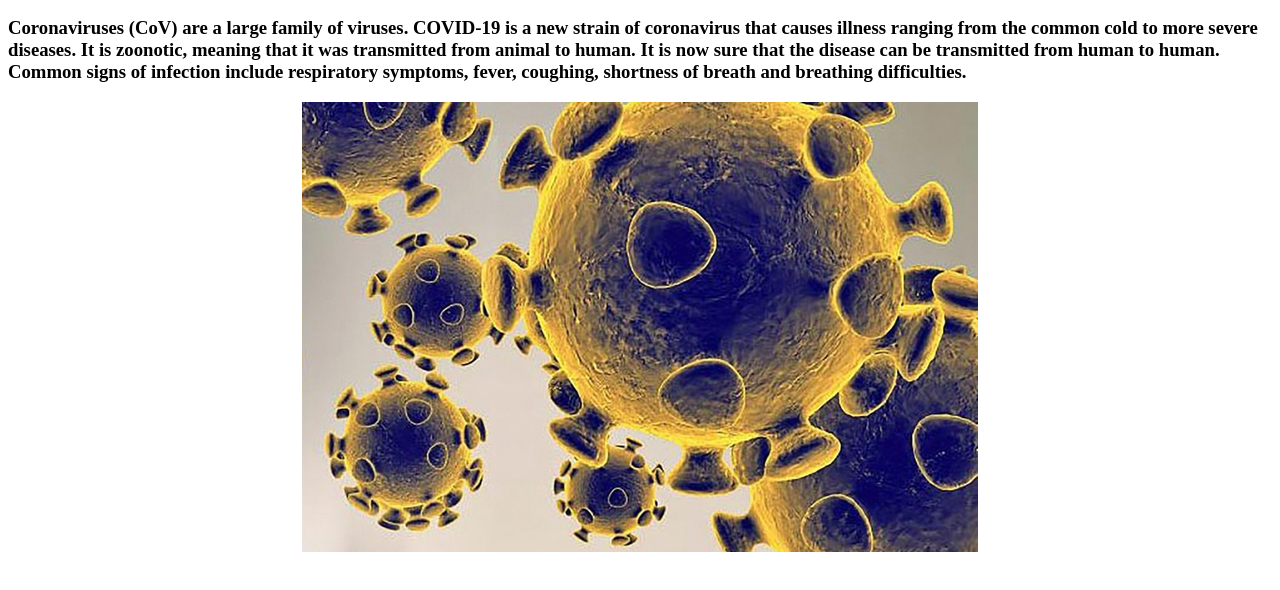
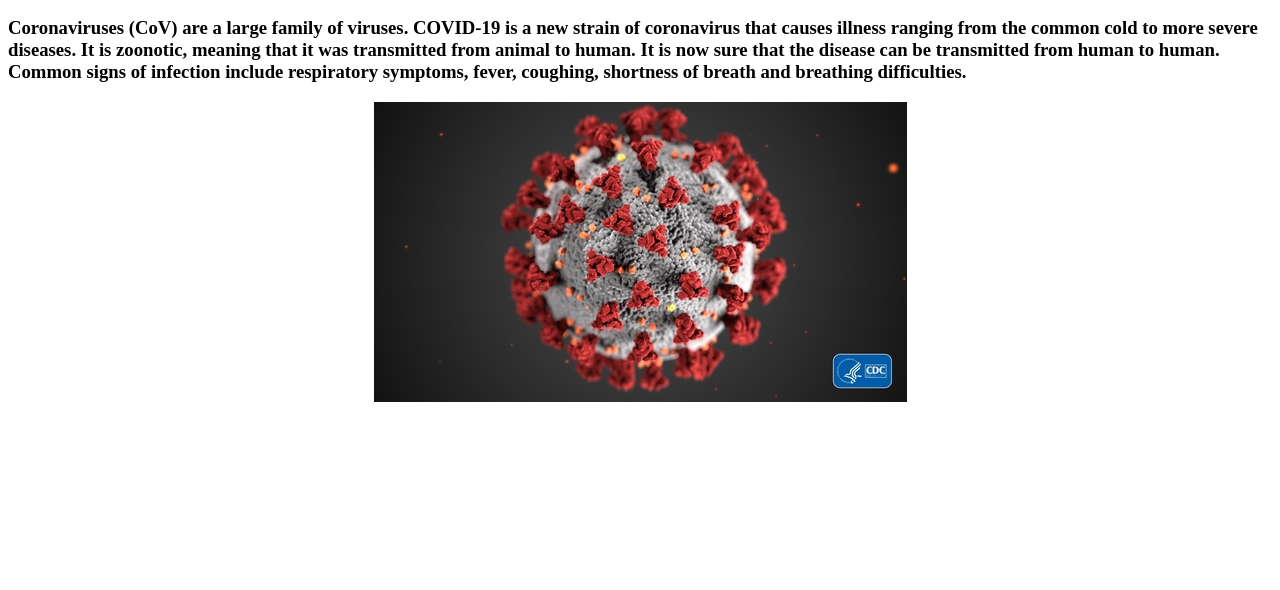
Before and after one commit to zirax007/corona, a plain HTML site: page index.html in a window 1280 px wide. Shown: the part 50-640 px from the top of the page. Drawn offline with Linux system fonts and the light colour scheme.

Commit message:
Modification d image

```diff
--- a/index.html
+++ b/index.html
@@ -27,7 +27,7 @@
 
 
     <div class="image">
-        <img src="images/corona.jpg" alt="Photo coronavirus" />
+        <img src="images/covid-19.jpg" alt="Photo coronavirus" />
 
 
 </div>
```
